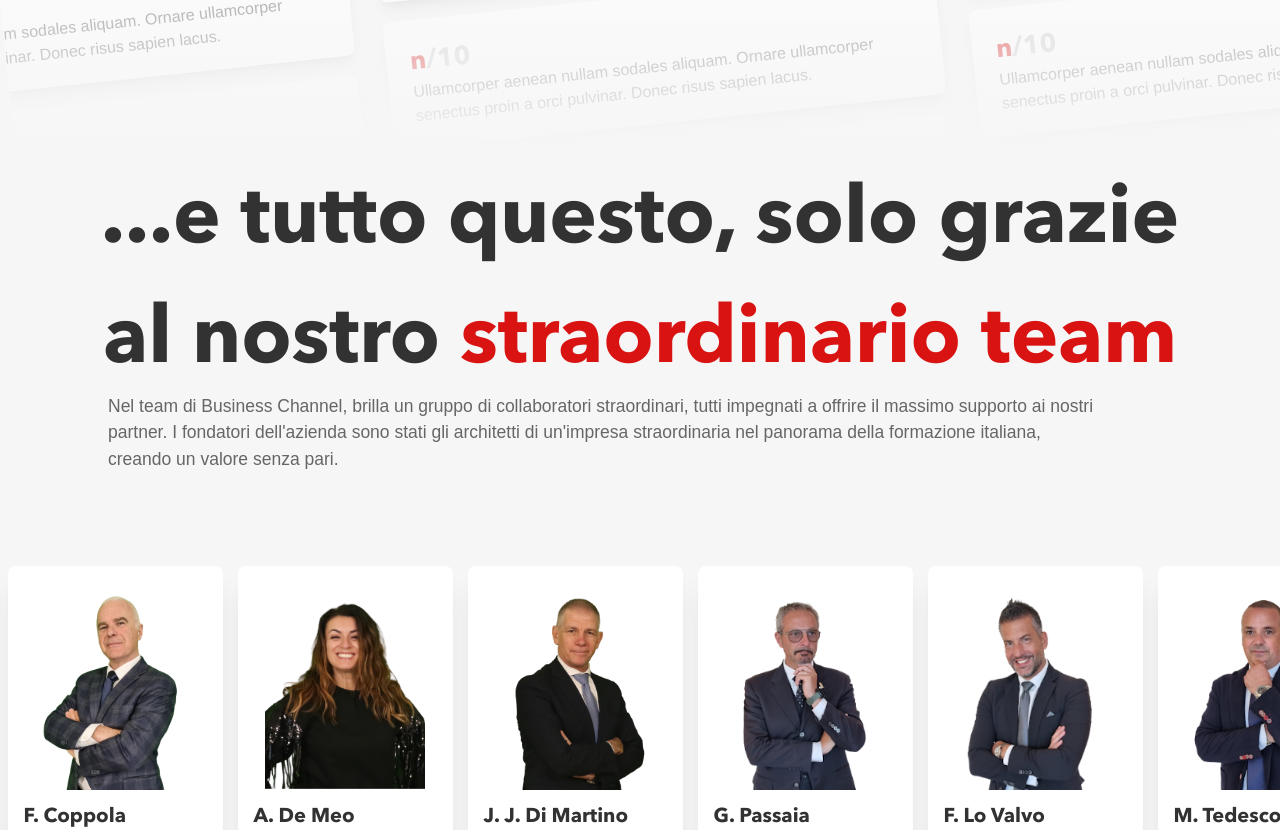
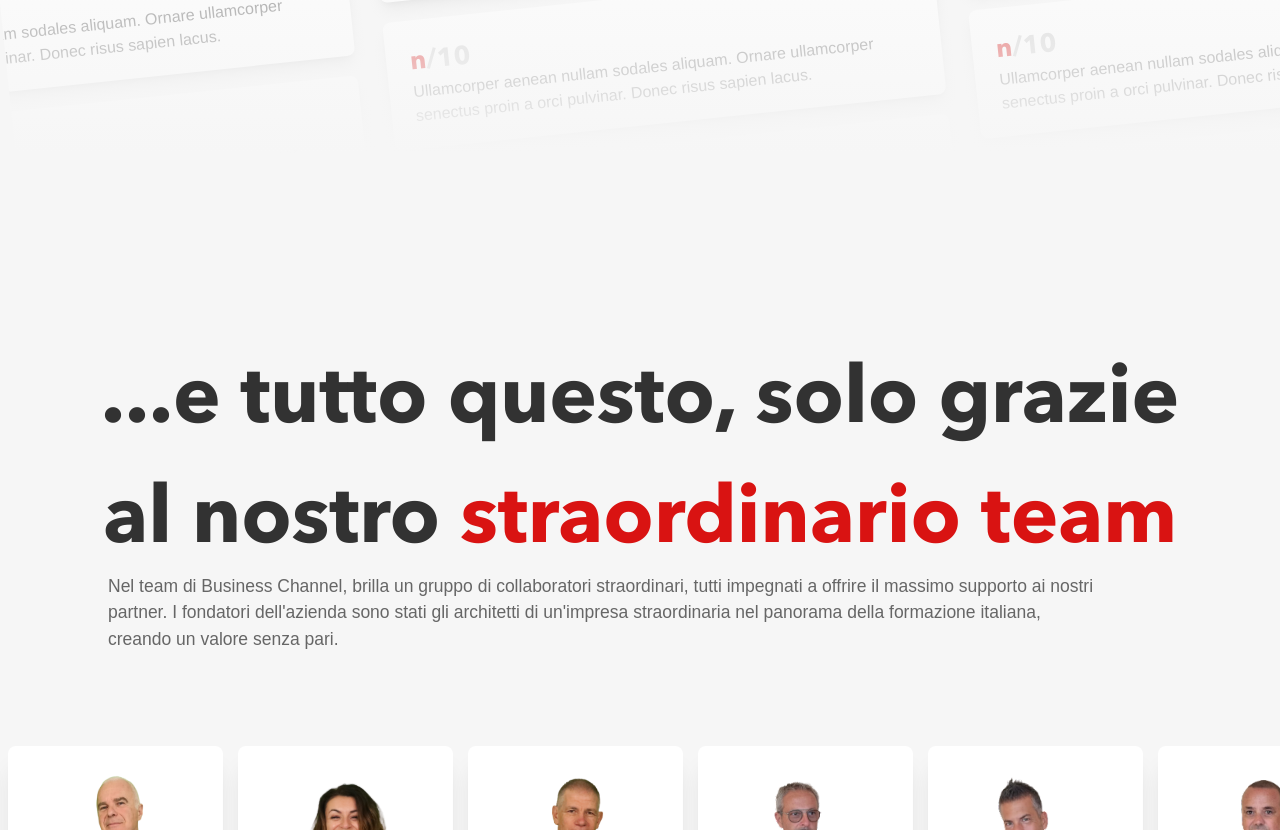
Before and after one commit to emilianogarciaok/bussines-channel, a Next.js app: page / in a window 1280 px wide. Shown: the part 5030-5860 px from the top of the page. Built offline with nearby package versions, Linux system fonts and the light colour scheme.

Commit message:
Error TeamSection

```diff
--- a/components/TeamSection.jsx
+++ b/components/TeamSection.jsx
@@ -118,7 +118,7 @@ export const TeamSection = () => {
   ];
 
   return (
-    <section className="w-full  h-[890px] overflow-hidden bg-[#F6F6F6] ">
+    <section className="w-full  h-[890px] overflow-hidden bg-[#F6F6F6]  mt-0 md:mt-[180px]">
       {/* Textos */}
       <div className="xl:w-[1090px] w-[100%] h-[200px] lg:h-[278px]  md:mx-auto  mb-0  lg:mb-[100px] px-[40px] xl:px-0">
         <h3 className="text-[30px] sm:text-[40px] md:text-[60px] lg:text-[65px] xl:text-[80px]  text-center md:mx-0 mx-[10px] text-se text-secondary-700">
```
